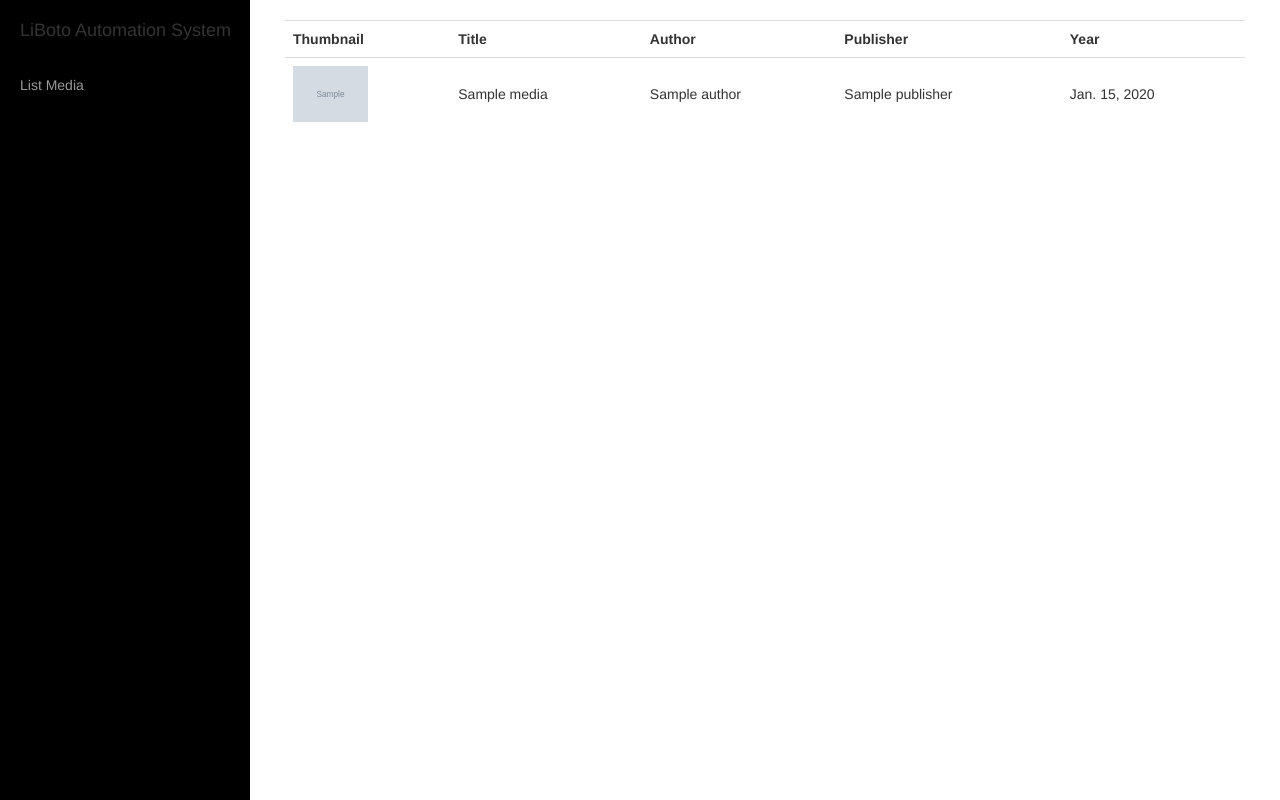
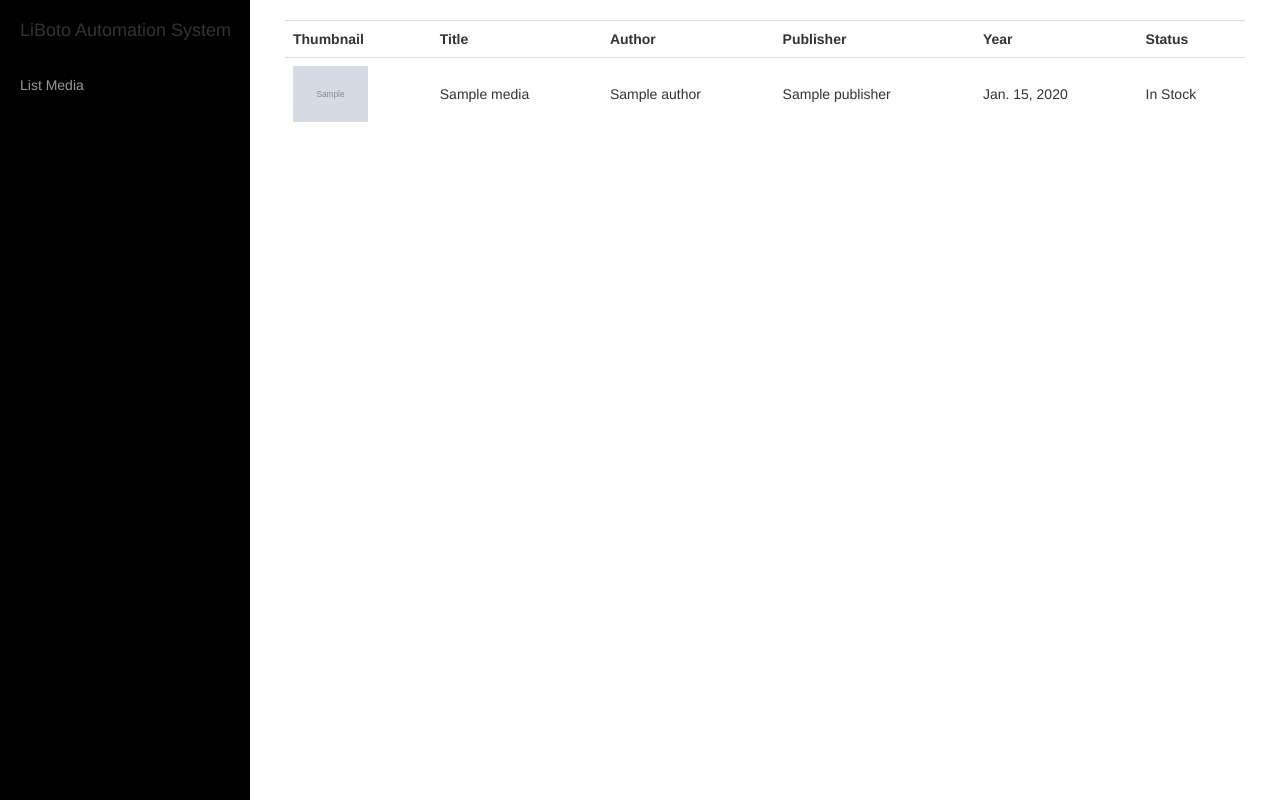
Before and after one commit to fsebile/liboto, a Django app: a page that uses templates/main/media_list.html in a window 1280 px wide. Run offline with Django 3.2, Linux system fonts and the light colour scheme; tables that the repository leaves empty hold one stand-in row (values such as "Sample post"); grey boxes marked "Sample" are stand-in pictures; some libraries are stand-ins or nearby versions.

Commit message:
It will show stock status in list view

```diff
--- a/templates/main/media_list.html
+++ b/templates/main/media_list.html
@@ -8,6 +8,7 @@
         <th>Author</th>
         <th>Publisher</th>
         <th>Year</th>
+        <th>Status</th>
     </tr>
     {% for media in media_list %}
     <tr >
@@ -16,6 +17,7 @@
         <td style="vertical-align:middle">{{ media.author.name }}</td>
         <td style="vertical-align:middle">{{ media.publisher.name }}</td>
         <td style="vertical-align:middle">{{ media.year|naturalday }}</td>
+        <td style="vertical-align:middle">{% if media.real_stock > 0 %}In Stock{% else %}Out of Stock{% endif %}</td>
     </tr>
     {% endfor %}
 
```
